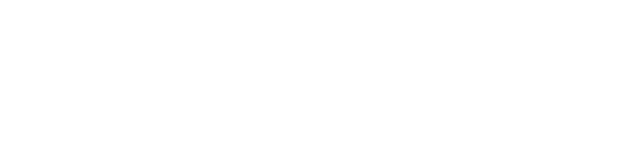
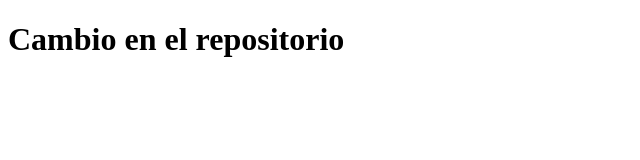
Before and after one commit to SergioClaustroVazquez/Prueba, a plain HTML site: page Prueba/index.html in a window 1280 px wide. Shown: the whole page, without its empty margins (0-640 px from the left). Drawn offline with Linux system fonts and the light colour scheme.

Commit message:
Tarea de repo [PRUEBA-0002]

```diff
--- a/Prueba/index.html
+++ b/Prueba/index.html
@@ -5,5 +5,7 @@
     <meta name="viewport" content="width=device-width, initial-scale=1.0" />
     <title>Namee</title>
   </head>
-  <body></body>
+  <body>
+    <h1>Cambio en el repositorio</h1>
+  </body>
 </html>
```
